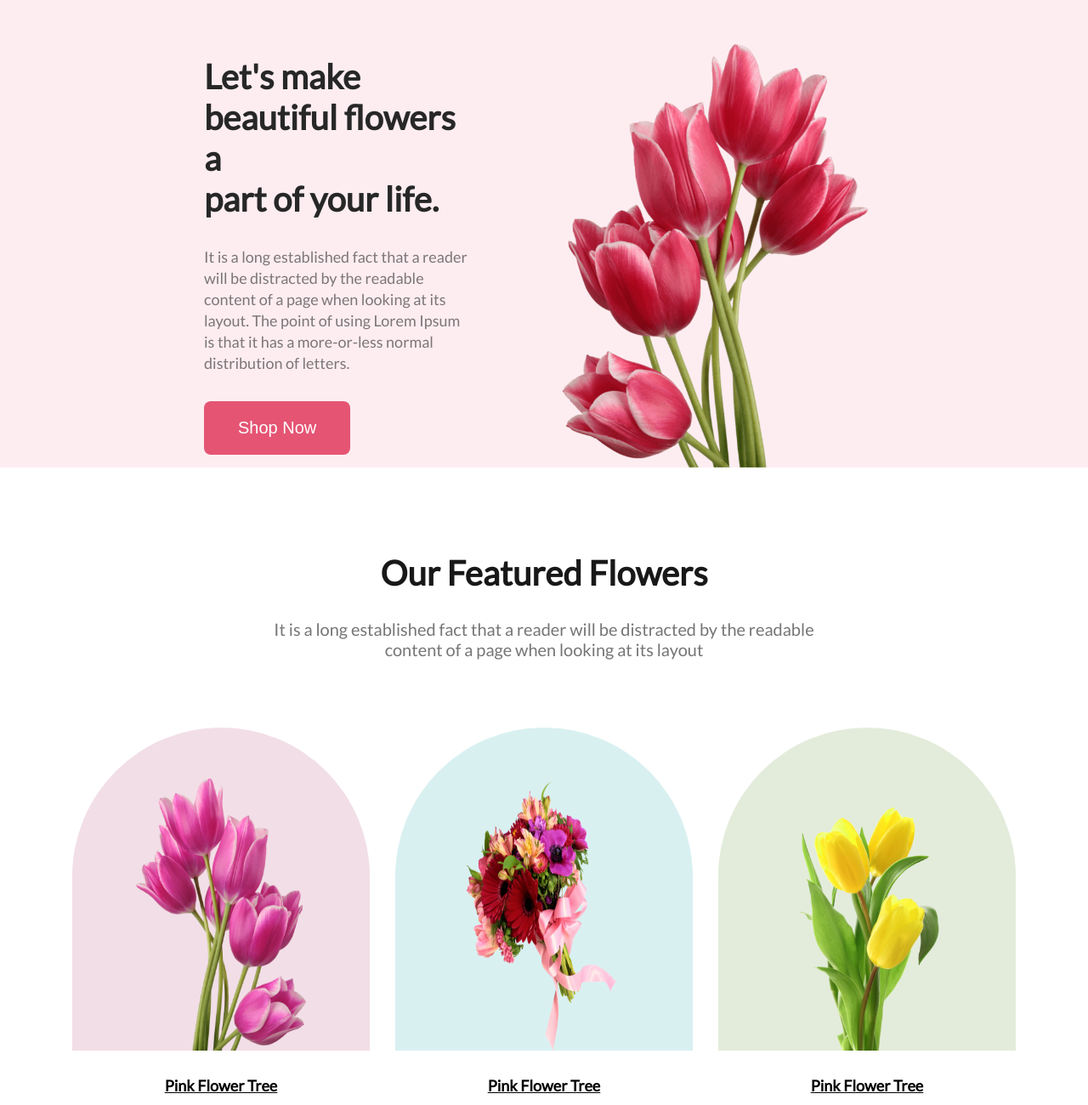
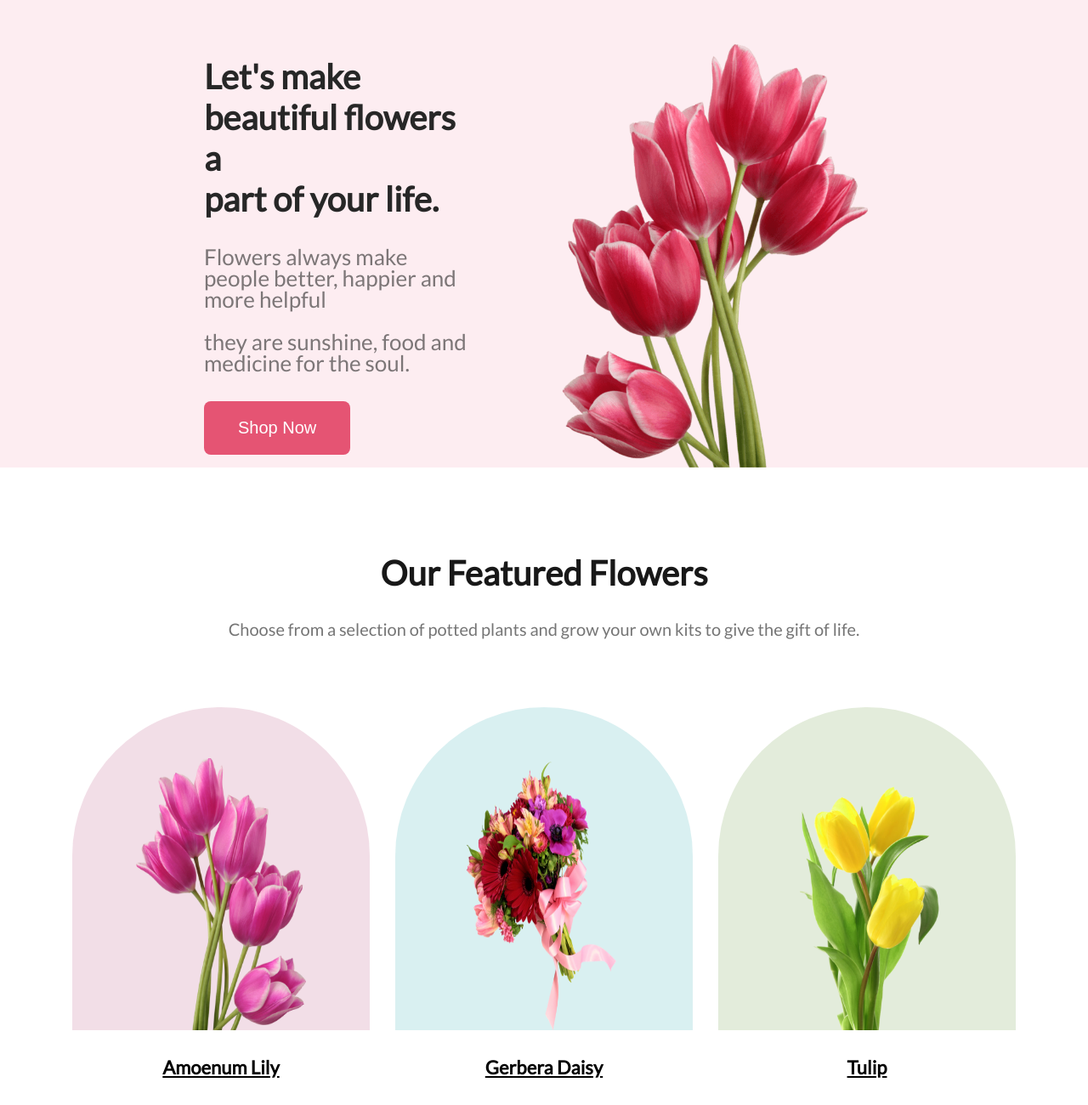
Before and after one commit to NusratNasir/flower-shop, a plain HTML site: page index.html in a window 1280 px wide. Shown: the top 1300 px of the page at 85% size. Drawn offline with Linux system fonts and the light colour scheme.

Commit message:
text Line Added

```diff
--- a/index.html
+++ b/index.html
@@ -21,10 +21,10 @@
                 <h1 class="header-heading">Let's make
                     <br> beautiful flowers a <br> part of your life.
                 </h1>
-                <p class="header-details">It is a long established fact that a reader will be distracted by the readable
-                    content of a page when
-                    looking at its layout. The point of using Lorem Ipsum is that it has a more-or-less normal
-                    distribution of letters.</p>
+                <p class="header-details">Flowers always make people better, happier and more helpful
+                    <br>
+                    <br> they are sunshine, food and medicine for the soul.
+                </p>
                 <button class="btn-primary">Shop Now</button>
             </div>
             <img class="header-img" src="images/pngwing 10.png" alt="">
@@ -35,28 +35,27 @@
         <!-- Featured Section -->
         <section class="feature-content">
             <h3 class="section-title">Our Featured Flowers</h3>
-            <p class="section-text">It is a long established fact that a reader will be distracted by the readable
-                <br>
-                content of a page when looking at its layout
+            <p class="section-text">
+                Choose from a selection of potted plants and grow your own kits to give the gift of life.
             </p>
             <div class="section-img">
                 <div>
                     <div class="feat-box" id="feat-bg-1">
                         <img class="feat-img" src="images/pngwing 6.png" alt="">
                     </div>
-                    <h4 class="img-cap">Pink Flower Tree</h4>
+                    <h4 class="img-cap">Amoenum Lily</h4>
                 </div>
                 <div>
                     <div class="feat-box" id="feat-bg-2">
                         <img class="feat-img" src="images/pngwing 5.png" alt="">
                     </div>
-                    <h4 class="img-cap">Pink Flower Tree</h4>
+                    <h4 class="img-cap">Gerbera Daisy</h4>
                 </div>
                 <div>
                     <div class="feat-box" id="feat-bg-3">
                         <img class="feat-img" src="images/pngwing 7.png" alt="">
                     </div>
-                    <h4 class="img-cap">Pink Flower Tree</h4>
+                    <h4 class="img-cap">Tulip</h4>
                 </div>
             </div>
         </section>
@@ -84,7 +83,8 @@
                 <h3 class="section-title">Hot Deal ! Sale Up To 25% <span>Off</span></h3>
                 <p class="section-text">It is a long established fact that a reader will be distracted by the readable
                     <br>
-                    content of a page when looking at its layout.</p>
+                    content of a page when looking at its layout.
+                </p>
                 <button class="btn-primary">Sign Up</button>
             </div>
             <img class="offer-img" src="images/pngwing 8.png" alt="">
@@ -116,8 +116,9 @@
         <!-- Instagram Section -->
         <section>
             <h3 class="section-title">Instagram</h3>
-            <p class="section-text">It is a long established fact that a reader will be distracted by the readable <br>
-                content of a page when looking at its layout.</p>
+            <p class="section-text">A flower’s appeal is in its contradictions — so delicate in form yet strong in
+                fragrance,
+                <br>so small in size yet big in beauty, so short in life yet long on effect. </p>
             <div class="instra-img">
                 <img src="images/Flower 01.png" alt="">
                 <img src="images/Rectangle 4.png" alt="">
@@ -127,7 +128,7 @@
         </section>
 
         <!-- Subscribe Section -->
-        <section >
+        <section>
             <div class="subscribe-section">
                 <div>
                     <h3 class="section-title">Get The Latest Deals</h3>
@@ -145,8 +146,8 @@
     <!-- footer section -->
     <footer>
         <h3 id="footer-title"><span>Flower</span>Shop</h3>
-        <p id="footer-text">It is a long established fact that a reader will be distracted by the readable
-            <br>content of a page when looking at its layout.
+        <p id="footer-text">Flowers always make people better, happier and more helpful
+            <br> they are sunshine, food and medicine for the soul.”
         </p>
         <p class="section-text"><small>@2020-2023, FlowerShop.com. All rights reserved. </small></p>
     </footer>
--- a/styles/style.css
+++ b/styles/style.css
@@ -27,7 +27,7 @@ body {
 
 .header-details {
     color: rgba(39, 39, 39, 0.60);
-    font-size: 18px;
+    font-size: 26px;
     line-height: 25px;
     margin-bottom: 32px;
 }
@@ -103,7 +103,7 @@ body {
 .img-cap {
     text-decoration: underline;
     text-align: center;
-    font-size: 18px;
+    font-size: 22px;
     margin-top: 30px;
 }
 
```
Lines whose indentation alone changed are shown as unchanged.
